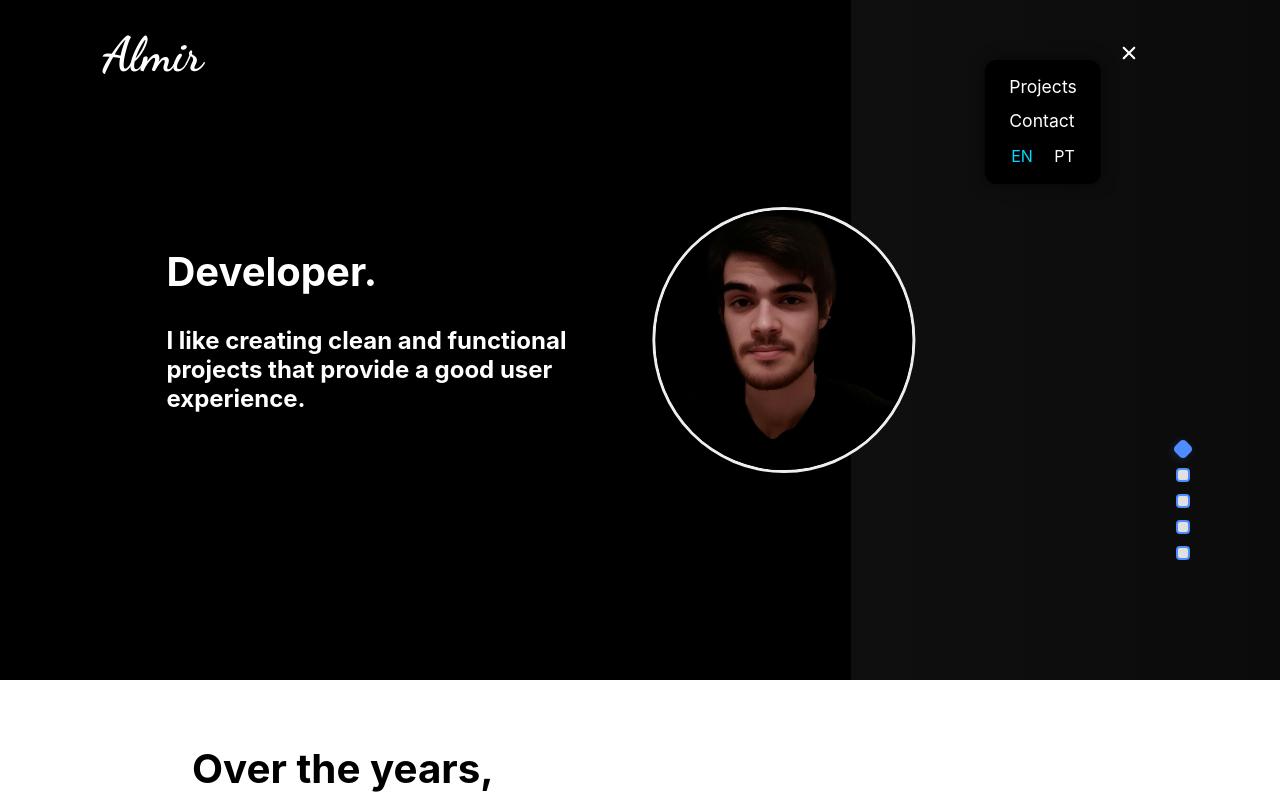
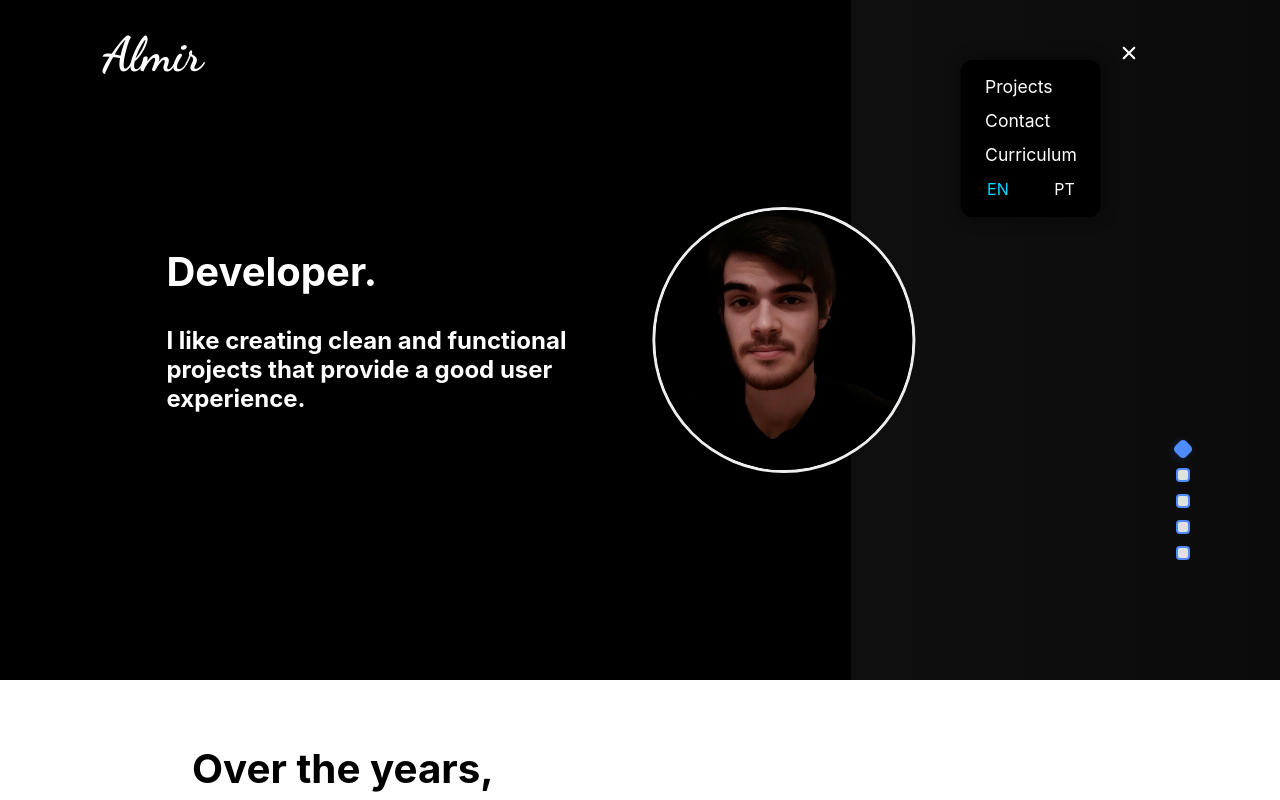
Before and after one commit to JoaoAlmir/portifolio, a React (Vite) app: page / in a window 1280 px wide. Both pictures are taken after a click on the button 1129 px from the left and 54 px from the top of the page. Shown: the top 800 px of the page. Built offline with nearby package versions, Linux system fonts and the light colour scheme.

Commit message:
feat: add curriculum to menu

```diff
--- a/src/components/header/Header.jsx
+++ b/src/components/header/Header.jsx
@@ -4,6 +4,8 @@ import { IoIosMenu, IoIosClose } from "react-icons/io";
 import "./Header.css";
 import { useContext } from "react";
 import Language from "../../context/Language.jsx";
+import pdf from "../../assets/Curriculum.pdf";
+
 
 const Header = ({ scrollCount, setScroll }) => {
   const [menuOpen, setMenuOpen] = useState(false);
@@ -11,6 +13,10 @@ const Header = ({ scrollCount, setScroll }) => {
   const { language, setLanguage } = useContext(Language);
 
   const toggleMenu = () => setMenuOpen(!menuOpen);
+
+  const abrirPDF = () => {
+      window.open(pdf, "_blank");
+    };
 
   useEffect(() => {
     if (scrollCount === 4) {
@@ -67,6 +73,7 @@ const Header = ({ scrollCount, setScroll }) => {
             >
               <a onClick={() => { setMenuOpen(false); setScroll(2); }}>{language === "en" ? "Projects" : "Projetos"}</a>
               <a onClick={() => { setMenuOpen(false); setScroll(4); }}>{language === "en" ? "Contact" : "Contato"}</a>
+              <a onClick={abrirPDF}>{language === "en" ? "Curriculum" : "Currículo"}</a>
               <div className="lang-switch">
                 <div
                   className={`lang-button ${language === "en" ? "active" : ""}`}
```
